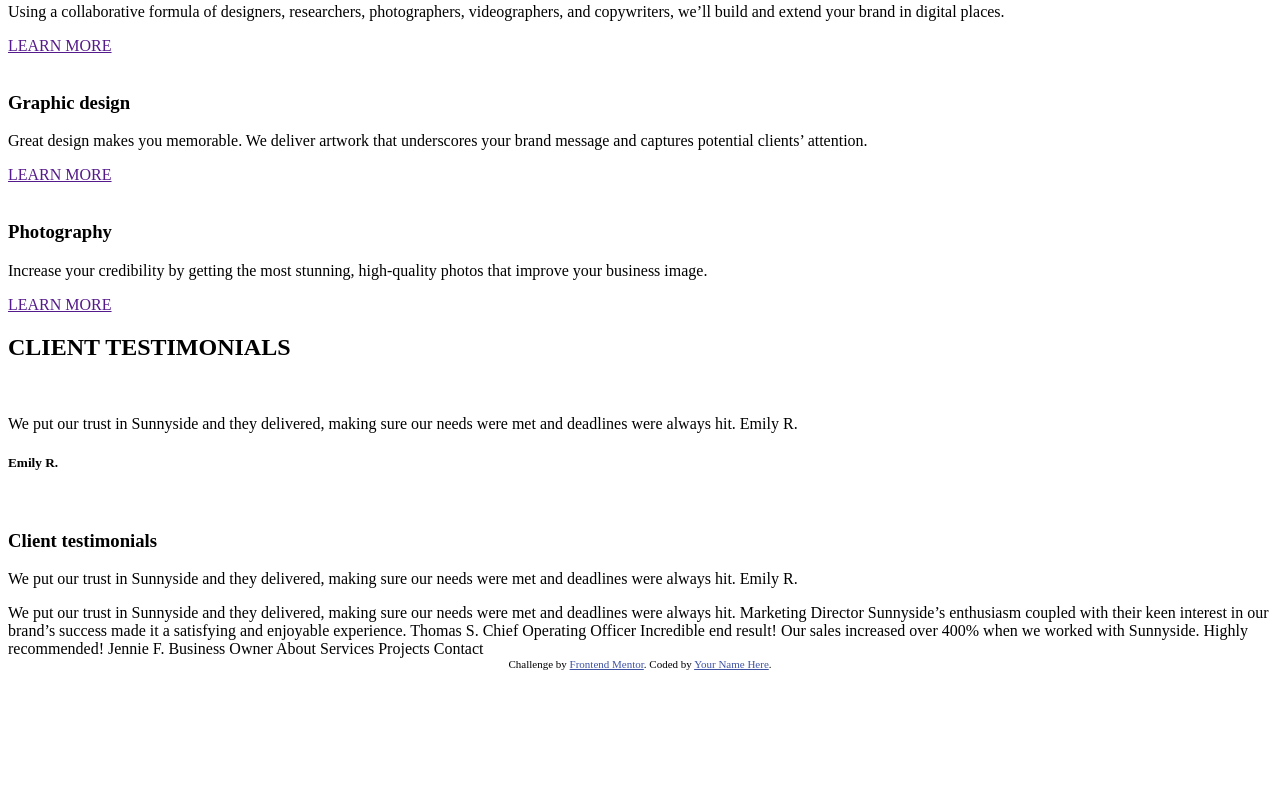
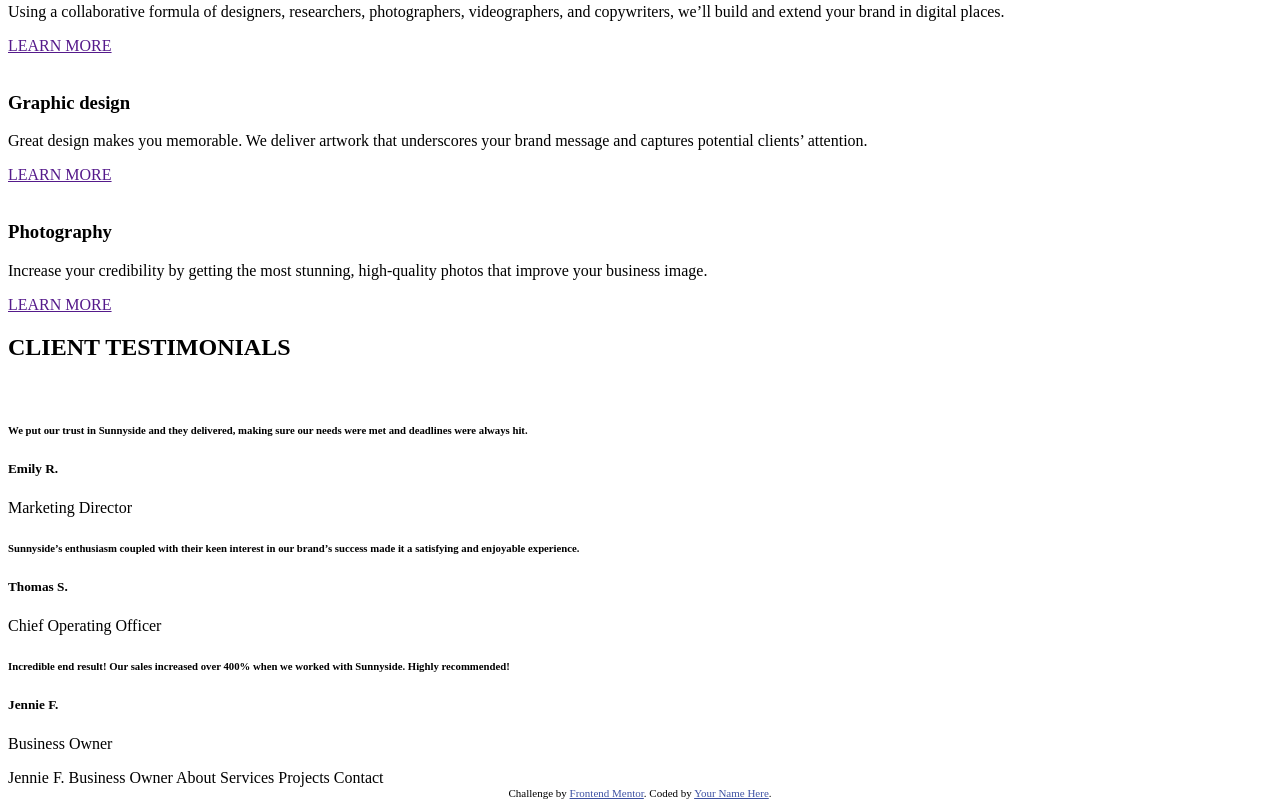
Before and after one commit to Akinwande-Mhayormarkdee-Oladipo/sunnyside-agency-landing-page-main, a plain HTML site: page index.html in a window 1280 px wide. Shown: the part 340-1147 px from the top of the page. Before the commit the page ends 1018 px from the top, so only its background shows below. Drawn offline with Linux system fonts and the light colour scheme.

Commit message:
Working on html

```diff
--- a/index.html
+++ b/index.html
@@ -66,26 +66,25 @@
     <h2>CLIENT TESTIMONIALS</h2>
     <div class="testimonials1">
       <img src="" alt="">
-
-      <p>We put our trust in Sunnyside and they delivered, making sure our needs were met and deadlines were always hit. Emily R.</p>
+      <h6>We put our trust in Sunnyside and they delivered, making sure our needs were met and deadlines were always hit.</h6>
       <h5>Emily R.</h5>
+      <p>Marketing Director</p>
     </div>
     <div class="testimonials2">
-      <img src="" alt="">
-      <h3>Client testimonials</h3>
-      <p>We put our trust in Sunnyside and they delivered, making sure our needs were met and deadlines were always hit. Emily R.</p>
+      <h6>Sunnyside’s enthusiasm coupled with their keen interest in our brand’s success made it a satisfying and enjoyable experience.</h6>
+      <h5>Thomas S.</h5>
+      <p>Chief Operating Officer</p>
     </div>
+    <div class="testimonials3">
+      <h6>Incredible end result! Our sales increased over 400% when we worked with Sunnyside. Highly recommended!</h6>
+      <h5>Jennie F.</h5>
+      <p>Business Owner</p>
   </div>
 
-  We put our trust in Sunnyside and they delivered, making sure our needs were met and deadlines were always hit.
 
-  Marketing Director
 
-  Sunnyside’s enthusiasm coupled with their keen interest in our brand’s success made it a satisfying and enjoyable experience.
-  Thomas S.
-  Chief Operating Officer
 
-  Incredible end result! Our sales increased over 400% when we worked with Sunnyside. Highly recommended!
+
   Jennie F.
   Business Owner
 
```
